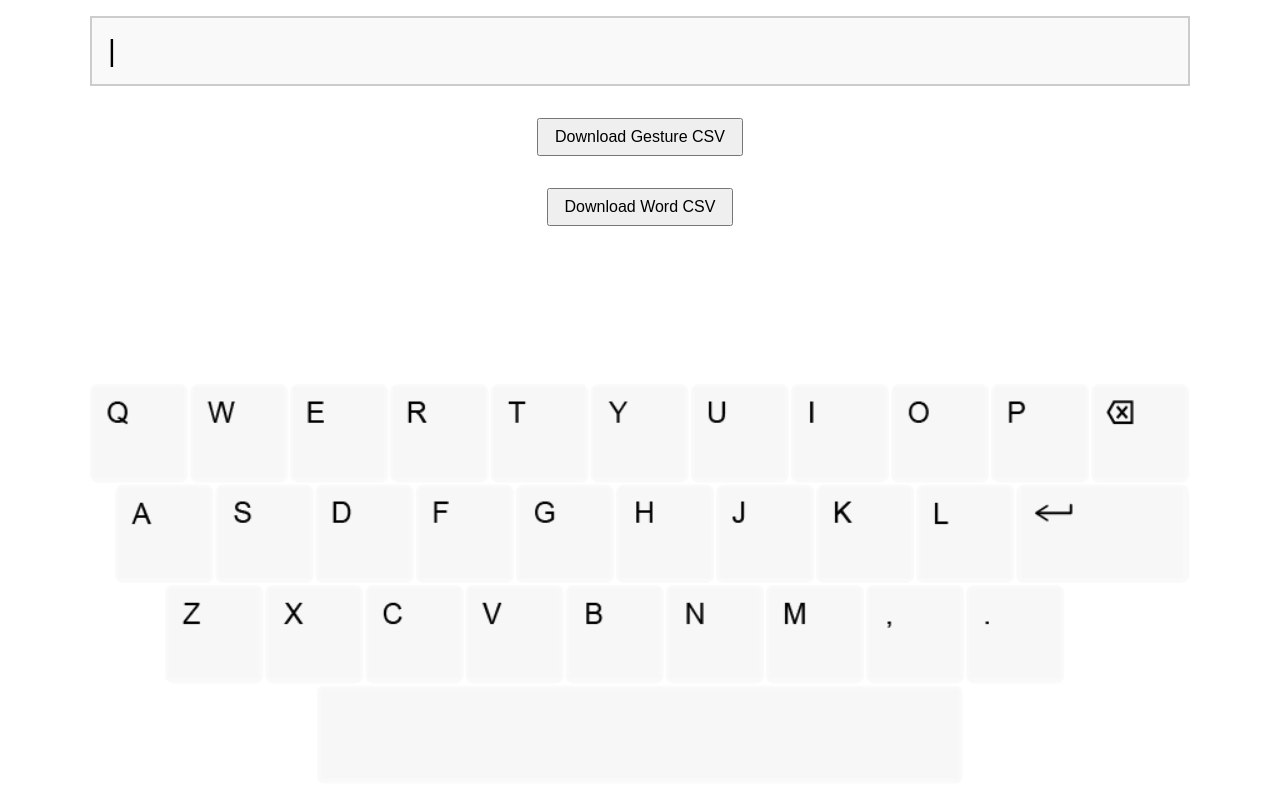
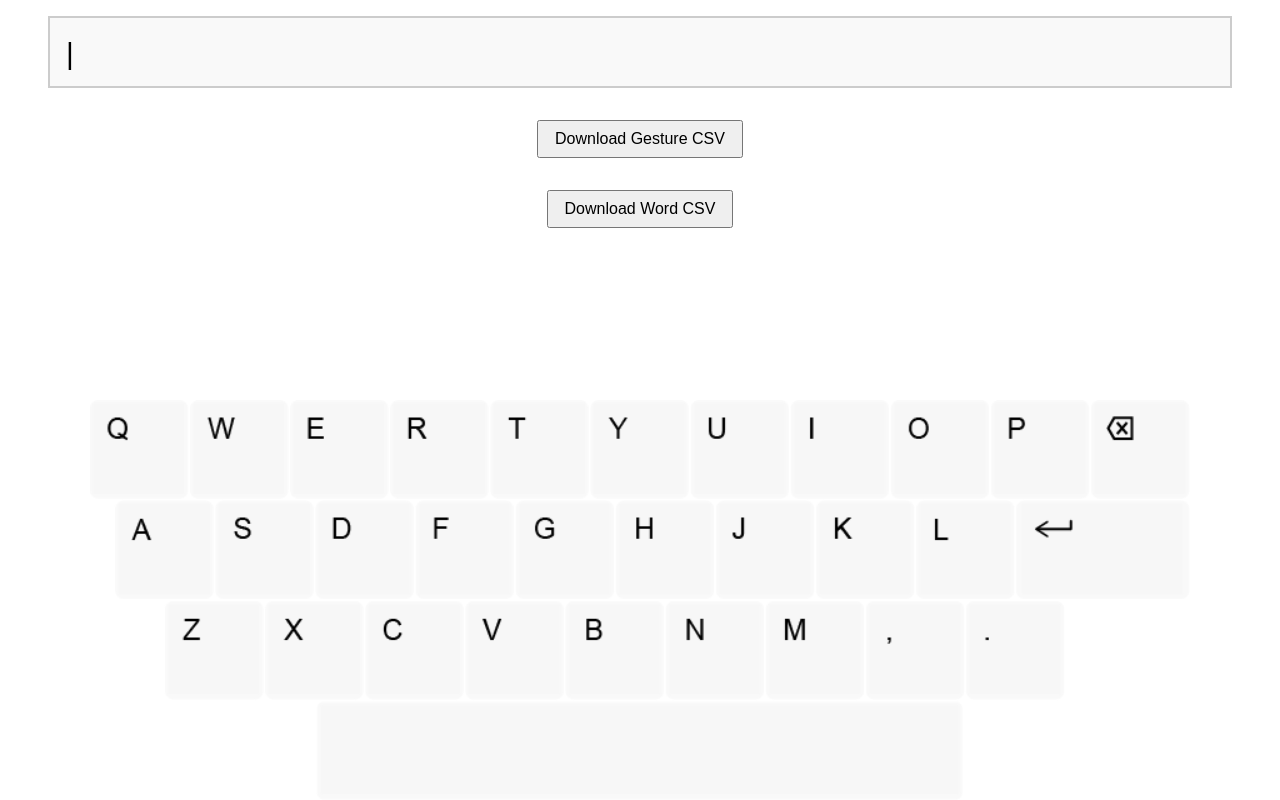
Before and after one commit to siddharth-padakanti/SwipeTyping-CHI2026, a Flask app: page /typing/interface in a window 1280 px wide. Run offline with Flask 3, Linux system fonts and the light colour scheme.

Commit message:
Fixed backend prediction issues and interfaces bugs

```diff
--- a/frontend/app.py
+++ b/frontend/app.py
@@ -13,7 +13,7 @@ import requests
 # === APP SETUP ===
 
 # Backend API URL - change this based on your backend server location
-BACKEND_URL = "http://ramen.usask.ca:5000"
+BACKEND_URL = "http://127.0.0.1:5000"
 
 typingPage = Blueprint('typing', __name__, template_folder='templates', static_folder='static')
 
@@ -143,20 +143,24 @@ def interface():
     print(IMAGE_URL)
     return render_template('index.html', kBimage = IMAGE_URL)
 
+@typingPage.route('/predict', methods=["POST"])
+def legacy_predict_passthrough():
+    # Back-compat for old JS that posts to /typing/predict
+    try:
+        payload = request.get_json(force=True)
+        r = requests.post(f"{BACKEND_URL}/predict", json=payload, timeout=5)
+        return jsonify(r.json())
+    except Exception as e:
+        return jsonify(error=str(e)), 500
 
 @typingPage.route('/api/frontend/predict', methods=["POST"])
 def frontend_predict():
-    """Frontend predict"""
-    tokens = request.json.get("input", "")
-    count = request.json.get("count", "")
-
-    if tokens:
-        try:
-            response = requests.post(f"{BACKEND_URL}/predict",
-                                   json={"input": tokens, "count": count})
-            return response.json()
-        except requests.exceptions.RequestException as e:
-            return jsonify("")
+    try:
+        payload = request.get_json(force=True)
+        r = requests.post(f"{BACKEND_URL}/predict", json=payload, timeout=5)
+        return jsonify(r.json())
+    except Exception as e:
+        return jsonify(error=str(e)), 500
 
 @typingPage.route('/api/frontend/debug', methods=["POST"])
 def frontend_debug():
--- a/frontend/templates/index.html
+++ b/frontend/templates/index.html
@@ -22,21 +22,29 @@
         touch-action: manipulation;
       }
 
+      :root {
+        /* Tweak the side margin here */
+        --page-gutter: clamp(12px, 4vw, 48px);
+        --display-height: 4.5rem; /* optional: fixed height */
+      }
+
+
+      /* Keyboard is a fixed “dock” at the bottom. It never moves. */
       #canvas-container {
+        position: fixed;
+        left: 50%;
+        transform: translateX(-50%);
+        bottom: 0;
         width: 100%;
-        display: flex;
-        justify-content: center;
-        align-items: center;
-        margin-bottom: 1rem;
-        overflow: hidden;
-        touch-action: manipulation;
-
+        max-width: 100vw;
+        height: var(--kb-height);
+        overflow: visible; /* so the bar can hang above it */
       }
 
       canvas {
         display: block !important;
-        position: relative !important; /* <- critical */
-        z-index: 0 !important;         /* <- make sure it's behind other elements */
+        position: relative !important; /* below the bar */
+        z-index: 0 !important;
         width: 100% !important;
         height: auto !important;
         max-width: 100vw !important;
@@ -44,17 +52,21 @@
       }
 
 
+      /* Make the display bar a fixed width: viewport minus gutters */
       #display {
-        font-size: 1.5rem; /* Bigger text */
+        box-sizing: border-box;
+        width: calc(100vw - (2 * var(--page-gutter)));
+        margin: 1rem var(--page-gutter);   /* equal side margins */
+        align-self: stretch;               /* ignore body’s align-items:center */
+        font-size: 1.5rem;
         border: 2px solid #ccc;
         padding: 1rem;
-        min-height: 3rem;
-        width: 100%;
-        max-width: none; /* remove the 800px limit */
         background: #f9f9f9;
-        margin: 1rem 0;
-        box-sizing: border-box;
-        white-space: pre-wrap;
+        white-space: nowrap;               /* keep it to one line (optional) */
+        overflow: hidden;                  /* clip overflow */
+        text-overflow: ellipsis;           /* show … when long (optional) */
+        height: var(--display-height);     /* optional: fix the height */
+        line-height: calc(var(--display-height) - 2rem); /* vertically center text (height - padding) */
       }
 
       .button-group {
@@ -97,26 +109,35 @@
         margin: 1rem 0;
       }
 
+      /* Bar floats above the keyboard. It doesn’t take layout space. */
       .prediction-bar {
+        position: absolute;
+        bottom: calc(100% + 8px);  /* sits just above the docked keyboard */
+        left: 50%;
+        transform: translateX(-50%);
+        width: calc(100vw - (2 * var(--page-gutter)));
+        max-width: none;
         display: flex;
+        flex-wrap: wrap;           /* allow wrapping without pushing anything */
+        align-items: center;
         justify-content: center;
-        gap: 1rem;
-        /* padding: 1rem; */
-        width: 100%;
-        box-sizing: border-box;
-        margin-top: auto;
-        margin-bottom: 1rem;
+        gap: 0.75rem;
+        z-index: 10;
+        margin: 0;
+        pointer-events: none;      /* gestures go through unless on a button */
       }
 
       .prediction-bar .prediction {
         background-color: #f1f1f1;
         border: 2px solid #999;
         border-radius: 12px;
-        padding: 0.75rem 1.5rem;
-        font-size: 1.5rem;
+        padding: 0.5rem 1rem;
+        font-size: 1.25rem;
         cursor: pointer;
+        pointer-events: auto;      /* keep buttons clickable */
         transition: background 0.2s ease;
       }
+
 
       .prediction-bar .prediction:hover {
         background-color: #ddd;
@@ -197,8 +218,9 @@
       Download Word CSV
     </button>
     <div class="output" id="currentWord"></div>
-    <div id="prediction-bar" class="prediction-bar"></div>
-    <div id="canvas-container"></div>
+    <div id="canvas-container">
+      <div id="prediction-bar" class="prediction-bar" aria-live="polite"></div>
+    </div>
     <input value="{{ kBimage }}" type="text" hidden="hidden" id="imgurl" />
     <script src="{{ url_for('.static', filename='js/process.js') }}"></script>
   </body>
```
Also changed, not shown: app.py (+18 -17 lines), static/js/process.js (+19 -19 lines).
